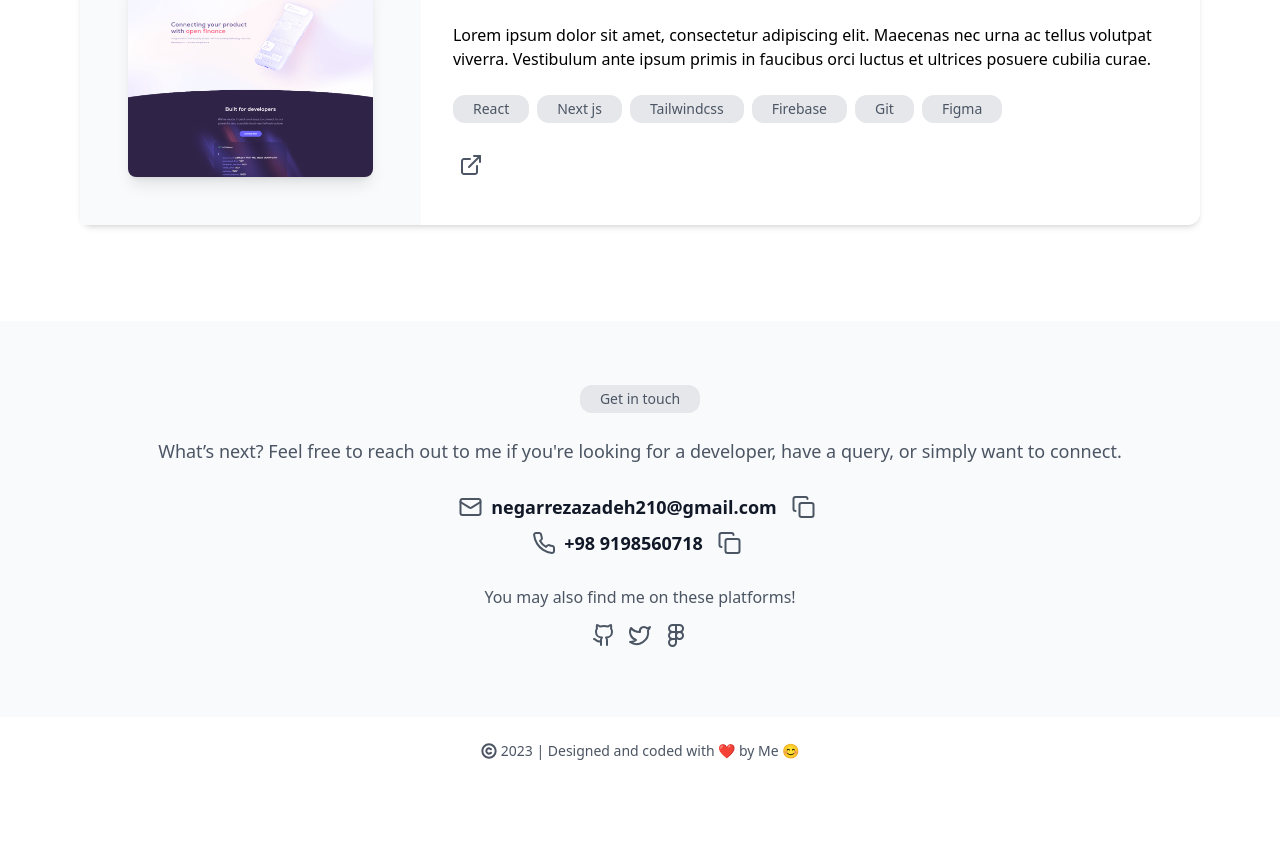
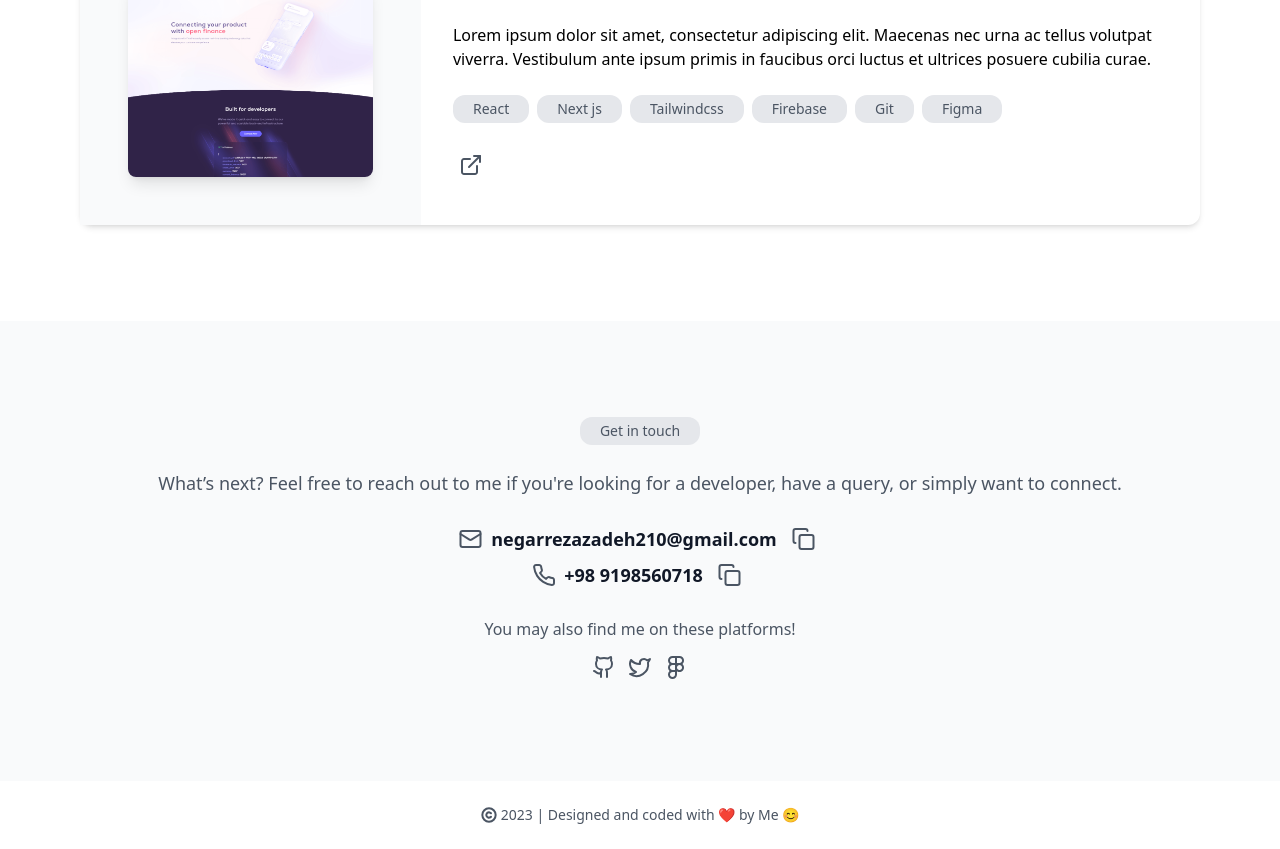
Before and after one commit to rznegrr/cv-project, a React (Create React App) app: page / in a window 1280 px wide. Shown: the part 4323-5172 px from the top of the page. Before the commit the page ends 5108 px from the top, so only its background shows below. Built offline with nearby package versions, Linux system fonts and the light colour scheme.

Commit message:
change contact-me padding

```diff
--- a/src/component/contact me/contact-me.js
+++ b/src/component/contact me/contact-me.js
@@ -9,7 +9,7 @@ import Figma from "../../assets/icons/figma";
 
 export default function ContactMe() {
   return (
-    <div className="py-16 bg-gray50 px-4">
+    <div className="py-16 bg-gray50 px-4 lg:py-24 lg:px-20">
       <div>
         <Button className={"pb-6"}>Get in touch</Button>
         <p className="text-center text-lg text-gray600">
```
